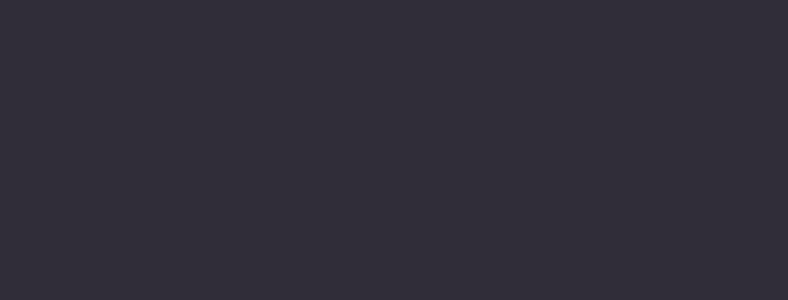
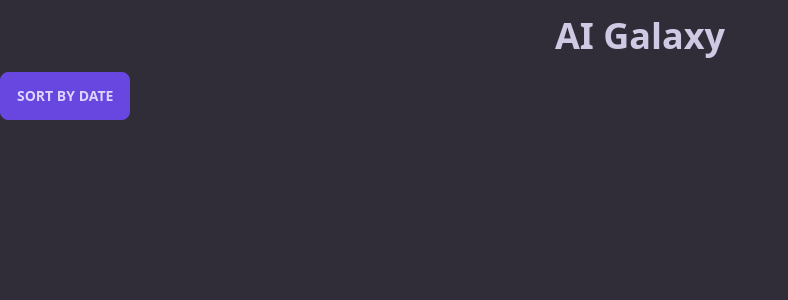
Before and after one commit to sakibmahbub/Ai-Galaxy, a React (Vite) app: page / in a window 1280 px wide. Shown: the top 300 px of the page, without its empty margins (0-788 px from the left). Built offline with nearby package versions, Linux system fonts and the light colour scheme.

Commit message:
created header

```diff
--- a/index.html
+++ b/index.html
@@ -4,7 +4,7 @@
     <meta charset="UTF-8" />
     <link rel="icon" type="image/svg+xml" href="/vite.svg" />
     <meta name="viewport" content="width=device-width, initial-scale=1.0" />
-    <title>Vite + React</title>
+    <title>AI Galaxy</title>
   </head>
   <body>
     <div id="root"></div>
--- a/src/App.jsx
+++ b/src/App.jsx
@@ -1,7 +1,14 @@
 import React from "react";
+import Button from "./components/Button/Button";
+import Header from "./components/Header/Header";
 
 const App = () => {
-  return <div></div>;
+  return (
+    <>
+      <Header></Header>
+      <Button>Sort By Date</Button>
+    </>
+  );
 };
 
 export default App;
--- /dev/null
+++ b/src/components/Button/Button.jsx
@@ -0,0 +1,11 @@
+import React from "react";
+
+const Button = ({ children }) => {
+  return (
+    <>
+      <button className="btn btn-secondary">{children}</button>
+    </>
+  );
+};
+
+export default Button;
--- /dev/null
+++ b/src/components/Header/Header.jsx
@@ -0,0 +1,11 @@
+import React from "react";
+
+const Header = () => {
+  return (
+    <>
+      <h1 className="text-center font-bold text-4xl my-4">AI Galaxy</h1>
+    </>
+  );
+};
+
+export default Header;
```
